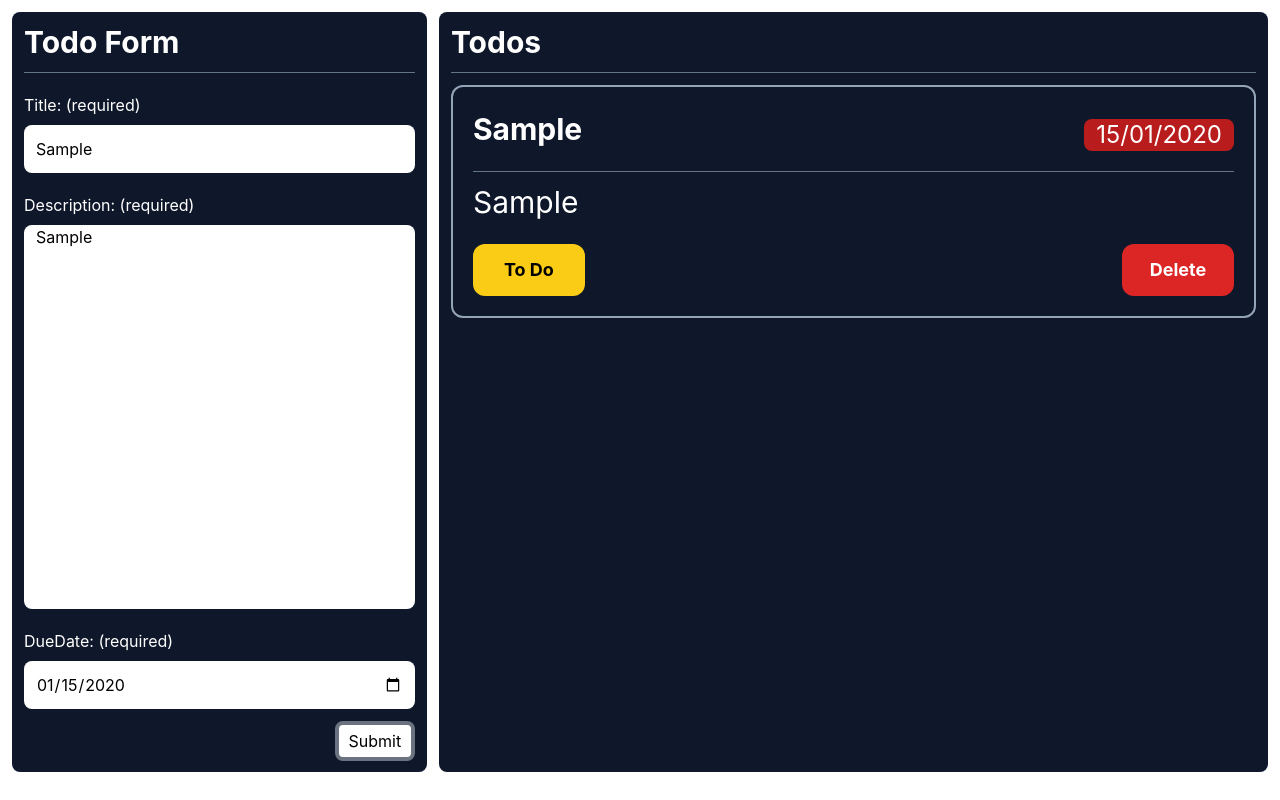
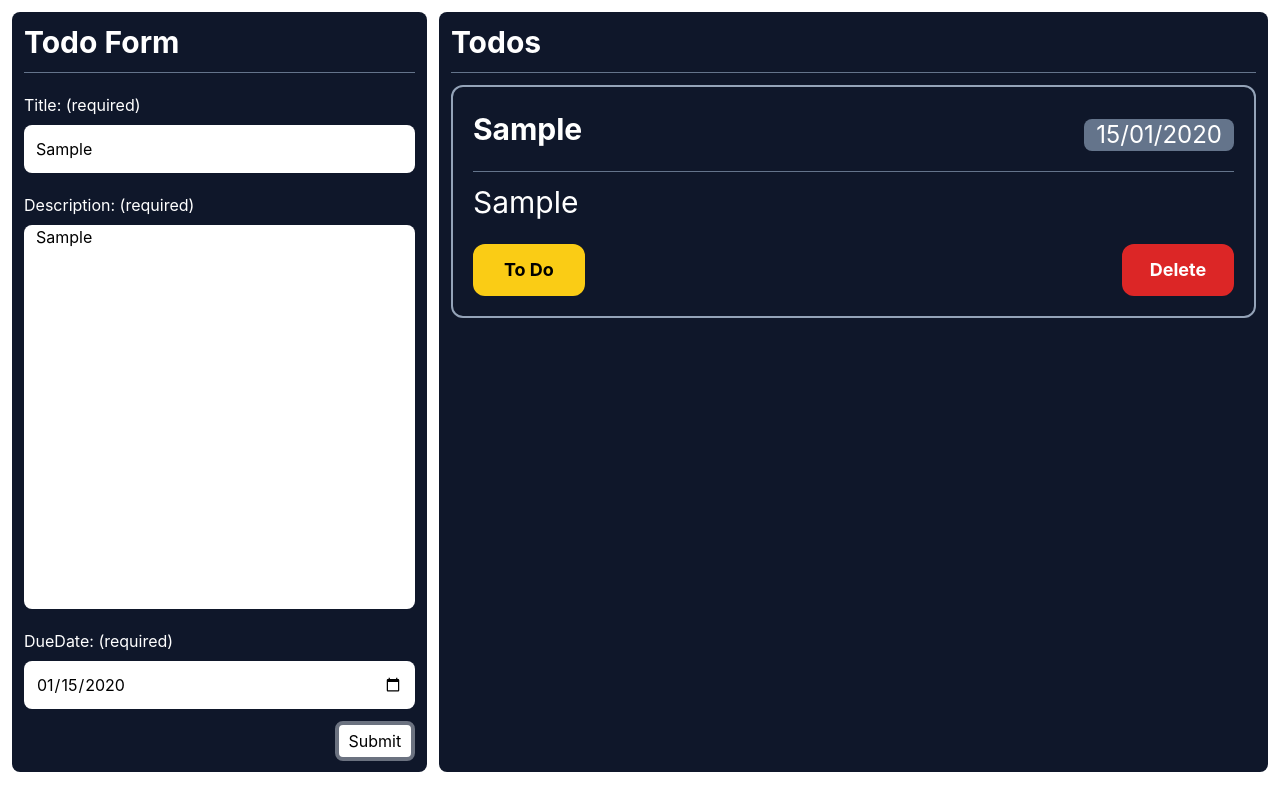
Before and after one commit to DumontGontran/todolist, a React (Create React App) app: page / in a window 1280 px wide. Both pictures are taken after typing "Sample", "Sample", "2020-01-15" into the empty fields and a click on the input "Submit". Built offline with nearby package versions, Linux system fonts and the light colour scheme.

Commit message:
change bg-color of dueDate's paragraph

```diff
--- a/src/components/todoList/TodoList.tsx
+++ b/src/components/todoList/TodoList.tsx
@@ -6,7 +6,6 @@ import './TodoList.css';
 const TodoList = () => {
     const dispatch = useDispatch()
     const todos: Array<any> = useSelector(() => store.getState().Todo.todos)
-    const todayDate = new Date().toLocaleDateString('fr')
 
     interface Infos {
             id: number,
@@ -23,12 +22,7 @@ const TodoList = () => {
                 <article key={todo.id} className="todo_list_article">
                     <div className="todo_list_group border-b border-slate-500">
                         <span className="todo_list_title">{todo.title}</span>
-                        {todayDate > todo.dueDate &&
-                        <p className="todo_list_due_date bg-green-600">{todo.dueDate}</p>}
-                        {todayDate === todo.dueDate &&
-                        <p className="todo_list_due_date bg-yellow-500">{todo.dueDate}</p>}
-                        {todayDate < todo.dueDate &&
-                        <p className="todo_list_due_date bg-red-700">{todo.dueDate}</p>}
+                        <p className="todo_list_due_date bg-slate-500">{todo.dueDate}</p>
                     </div>
                     <p className="todo_list_description">{todo.description}</p>
                     <div className="todo_list_group">
```
